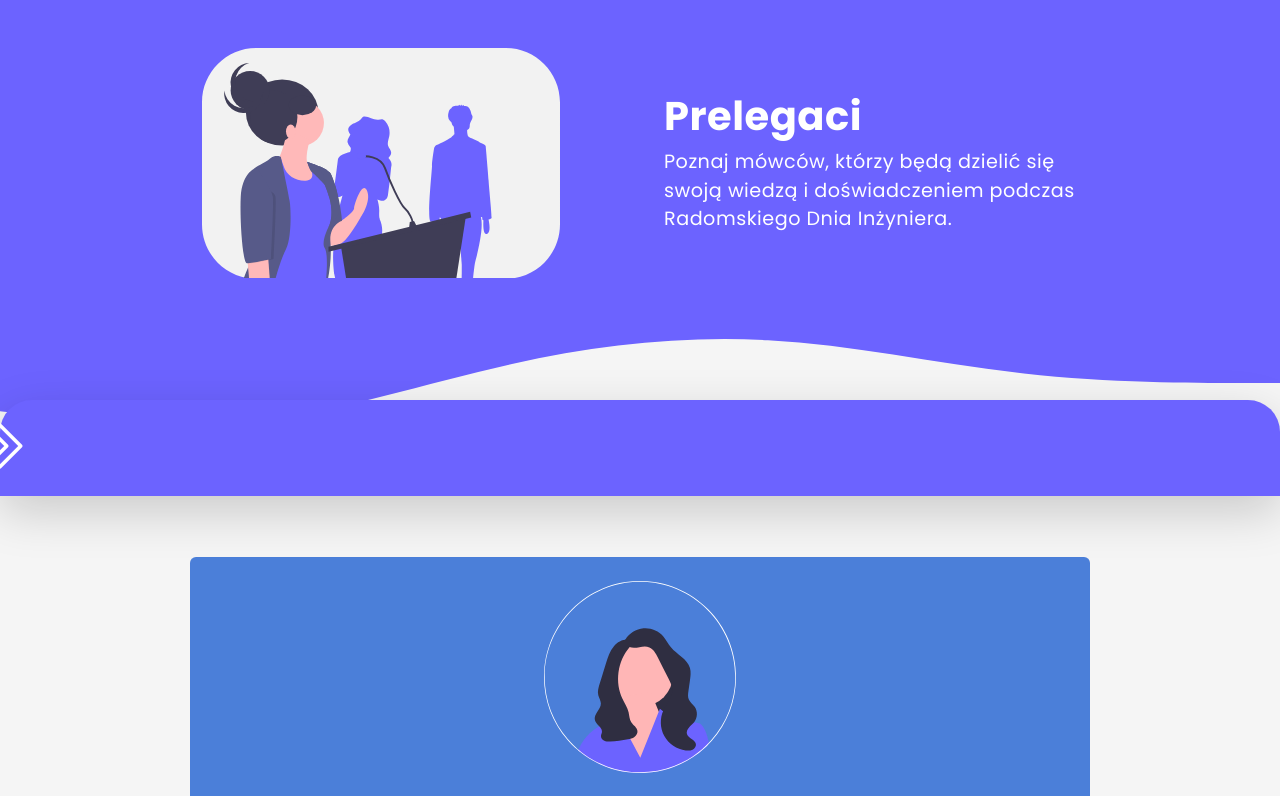
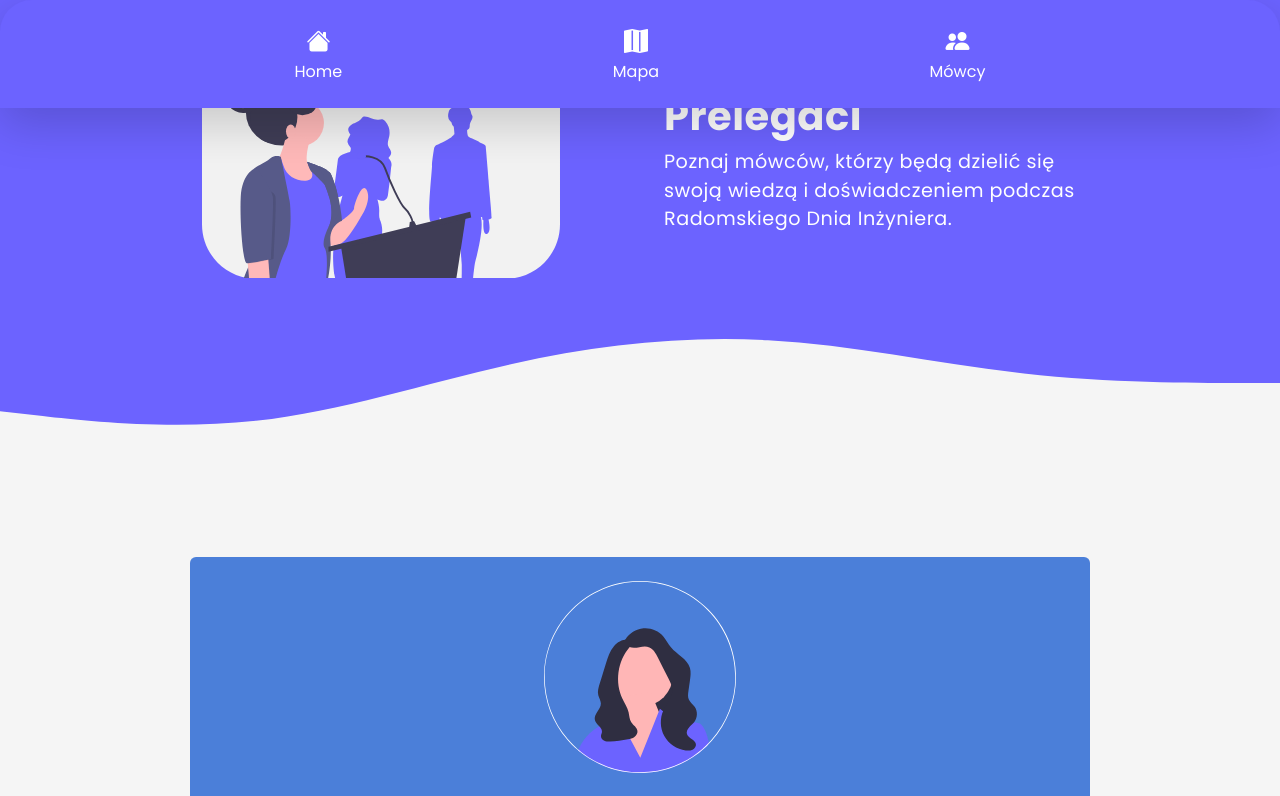
Before and after one commit to Mateusz-Michalec/engineer-day, a React (Vite) app: page /engineer-day/speakers in a window 1280 px wide. Shown: the top 796 px of the page. Built offline with nearby package versions, Linux system fonts and the light colour scheme.

Commit message:
fixed top menu added

```diff
--- a/src/App.scss
+++ b/src/App.scss
@@ -121,3 +121,9 @@ a {
     animation-delay: 1200ms;
   }
 }
+
+@media screen and (min-width: 992px) {
+  #root {
+    padding-bottom: 0;
+  }
+}
--- a/src/components/Navigation/Navigation.scss
+++ b/src/components/Navigation/Navigation.scss
@@ -18,31 +18,17 @@
 
 @media screen and (min-width: 992px) {
   .navigation {
-    top: 50%;
-    transform: translateY(-50%);
-    left: 0;
-    width: 1.8rem;
-    height: 50vh;
-    border-radius: 0 2rem 2rem 0;
+    top: 0%;
+    transform: translate(-50%);
+    left: 50%;
+    width: 60%;
+    height: min-content;
+    border-radius: 0 0 2rem 2rem;
     transition: all 0.15s ease-in-out;
     background-color: $accent-color-1;
 
-    &__btns {
-      visibility: hidden;
-      opacity: 0;
-
-      a:hover {
-        color: $accent-color-2;
-      }
-    }
-
-    &:hover {
-      width: 8rem;
-
-      .navigation__btns {
-        visibility: visible;
-        opacity: 1;
-      }
+    a:hover {
+      color: $accent-color-2;
     }
   }
 }
--- a/src/components/Navigation/Navigation.tsx
+++ b/src/components/Navigation/Navigation.tsx
@@ -4,8 +4,7 @@ import { Link } from "react-router-dom";
 const Navigation = () => {
   return (
     <nav className="navigation shadow-lg d-flex">
-      <i className="display-4 top-50 translate-middle d-none text-white d-lg-block bi bi-chevron-double-right position-absolute"></i>
-      <div className="navigation__btns fs-6 d-flex w-100 flex-lg-column justify-content-evenly">
+      <div className="navigation__btns fs-6 d-flex w-100 p-lg-4 justify-content-evenly">
         <button className="text-white navigation__btn">
           <Link to="/" className="d-flex flex-column align-items-center">
             <i className="bi fs-4 bi-house-fill"></i>
--- a/src/pages/Home/components/HomeHero/HomeHero.scss
+++ b/src/pages/Home/components/HomeHero/HomeHero.scss
@@ -15,3 +15,9 @@
     }
   }
 }
+
+@media screen and (min-width: 992px) {
+  .home__hero {
+    padding-top: 10rem;
+  }
+}
--- a/src/pages/Home/components/HomeHero/HomeHero.tsx
+++ b/src/pages/Home/components/HomeHero/HomeHero.tsx
@@ -10,7 +10,7 @@ type PropsType = {
 const HomeHero = forwardRef<HTMLDivElement, PropsType>(({ id }, ref) => {
   return (
     <section>
-      <div className="home__hero pt-4 text-center">
+      <div className="home__hero text-center">
         <Container
           ref={ref}
           id={id}
```
